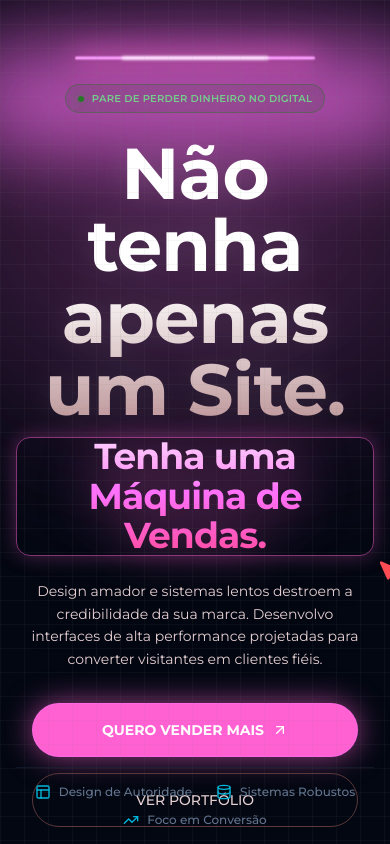
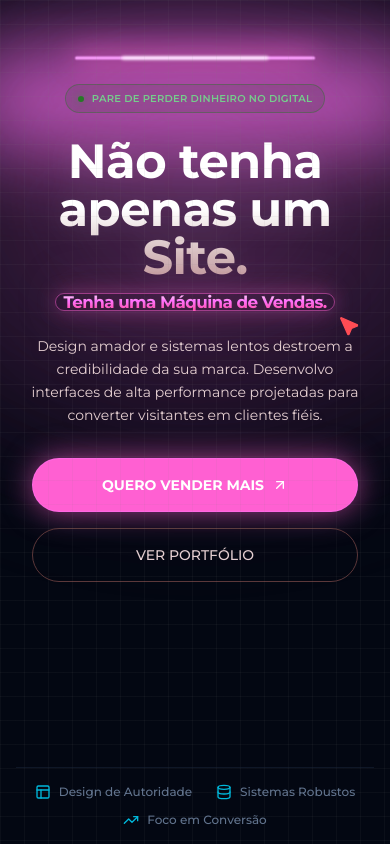
Before and after one commit to kelson-cosme/portfolio2026, a React (Vite) app: page / in a window 390 px wide. Built offline with nearby package versions, Linux system fonts and the light colour scheme.

Commit message:
tamanho letre

```diff
--- a/src/components/Gradiente.tsx
+++ b/src/components/Gradiente.tsx
@@ -28,9 +28,9 @@ export function LampHero() {
           initial={{ opacity: 0.5, y: 50 }}
           whileInView={{ opacity: 1, y: 0 }}
           transition={{ delay: 0.3, duration: 2, ease: "easeInOut" }}
-          className="flex flex-col items-center text-center text-4xl sm:text-5xl md:text-5xl font-bold tracking-tight leading-[1.1] md:leading-tight"
+          className="flex flex-col items-center text-center text-2xl sm:text-5xl md:text-5xl font-bold tracking-tight leading-[1.1] md:leading-tight"
         >
-          <h1 className="text-7xl bg-clip-text text-transparent bg-gradient-to-b from-white via-white to-slate-400 drop-shadow-[0_0_15px_rgba(255,255,255,0.1)] block mb-1 md:mb-2">
+          <h1 className="text-5xl md:text-7xl bg-clip-text text-transparent bg-gradient-to-b from-white via-white to-slate-400 drop-shadow-[0_0_15px_rgba(255,255,255,0.1)] block mb-1 md:mb-2">
             Não tenha apenas um Site.
           </h1>
 
@@ -39,7 +39,7 @@ export function LampHero() {
             containerClassName="mt-2" // Um pequeno espaçamento superior
             rectangleClassName="rounded-xl border-cyan-500/50 shadow-[0_0_20px_rgba(6,182,212,0.3)]" // Estilo da borda
           >
-            <span className="bg-clip-text text-transparent bg-gradient-to-b from-cyan-200 via-cyan-400 to-cyan-600 drop-shadow-[0_0_25px_rgba(6,182,212,0.6)] px-2 block">
+            <span className="text-[.7em] md:text-5xl bg-clip-text text-transparent bg-gradient-to-b from-cyan-200 via-cyan-400 to-cyan-600 drop-shadow-[0_0_25px_rgba(6,182,212,0.6)] px-2 block">
                Tenha uma Máquina de Vendas.
             </span>
           </PointerHighlight>
```
